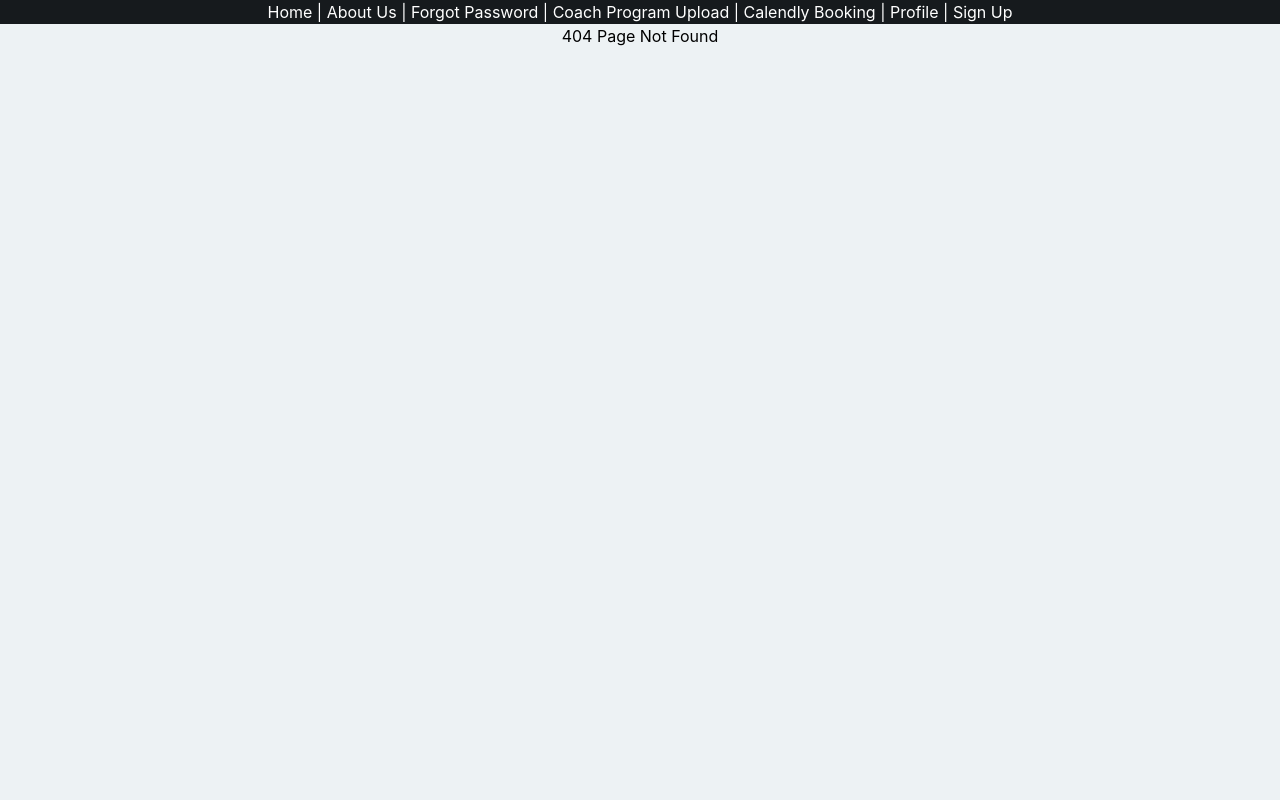
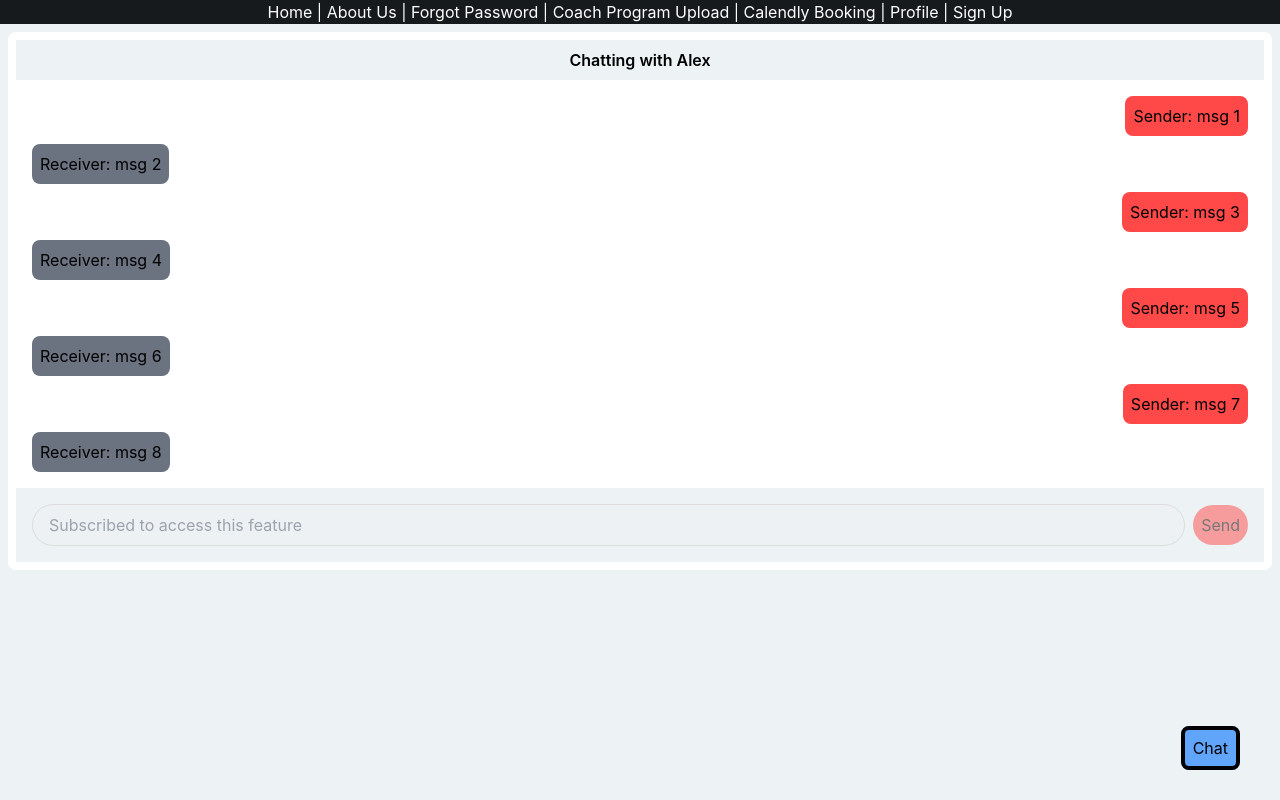
Before and after one commit to kyperbelt/adapted-strength, a React (Create React App) app in the folder frontend/adapted_strength-app/: page /chat in a window 1280 px wide. Before the commit this address had no page. Built offline with nearby package versions, Linux system fonts and the light colour scheme.

Commit message:
[Adapted-66] Chat User Interface (#59)
* Setup chatbox to allow user to send messages to only one person

* Added missing Chat.jsx file

* Added feature for subscribed and notification

* Added missing link to 'Layout.jsx'

```diff
--- a/frontend/adapted_strength-app/src/App.js
+++ b/frontend/adapted_strength-app/src/App.js
@@ -3,7 +3,7 @@ Module: App.js
 Team: TeraBITE
 */
 import './App.css';
-import { BrowserRouter, Route, Routes } from "react-router-dom";
+import {BrowserRouter, Link, Route, Routes} from "react-router-dom";
 import { lazy, Suspense } from 'react';
 import Layout from "./pages/Layout";
 // routes imported from pages folder
@@ -18,8 +18,10 @@ import Memberships from './pages/Memberships.jsx'
 import NotFound from "./pages/NotFound";
 import Login from "./pages/Login";
 import About from "./pages/About.jsx";
+import Chat from "./pages/Chat";
 
 import UploadProgram from './pages/ProgramUpload.jsx';
+
 
 /*
 IMPORTS FOR PROGRAM PAGES
@@ -89,6 +91,7 @@ function App() {
             <Route path="health-questionnaire" element={<HealthQuestionnaire />} />
             <Route path="memberships" element={<Memberships />} />
             <Route path='video-library' element={<VideoLibrary />} />
+            <Route path="chat" element={<Chat />} />
             <Route path="consultations" element={<Booking />} />
             <Route path="*" element={<NotFound />} />
           </Route>
--- /dev/null
+++ b/frontend/adapted_strength-app/src/pages/Chat.jsx
@@ -0,0 +1,93 @@
+function RightMessage({...props})
+{
+    return (
+        <div className="flex justify-end">
+            <div className="bg-custom-red rounded-lg p-2 max-w-xs">
+                {props.children}
+            </div>
+        </div>
+    );
+}
+
+function LeftMessage({...props})
+{
+    return (
+        <div className="flex">
+            <div className="bg-gray-500 rounded-lg p-2 max-w-xs">
+                {props.children}
+            </div>
+        </div>
+    )
+}
+
+function Subscribed()
+{
+    return (
+        <>
+            <input type="text" placeholder="Type your message..." className="flex-1 border rounded-full px-4 py-2 focus:outline-none"/>
+            <button className="rounded-full bg-custom-red block p-2 ml-2 hover:bg-custom-dark-red">Send</button>
+        </>
+    );
+}
+
+function NotSubscribed()
+{
+    return (
+        <>
+            <input type="text" placeholder="Subscribed to access this feature" className="flex-1 border rounded-full px-4 py-2 focus:outline-none" disabled/>
+            <button className="rounded-full bg-custom-red block p-2 ml-2 cursor-not-allowed opacity-50" disabled>Send</button>
+        </>
+    );
+}
+
+function ChatBox({...props})
+{
+    const isSubscribed = props.isSubscribed;
+
+    if(isSubscribed)
+    {
+        return <Subscribed/>;
+    }
+    return <NotSubscribed/>;
+}
+
+export default function Chat() {
+    return (
+        <div className="bg-white m-2 rounded-lg p-2">
+            <div className="font-semibold bg-custom-gray p-2">
+                Chatting with Alex
+            </div>
+            <div className="flex-1 overflow-y-auto p-4">
+                <div className="flex flex-col space-y-2">
+                    <RightMessage>
+                        Sender: msg 1
+                    </RightMessage>
+                    <LeftMessage>
+                        Receiver: msg 2
+                    </LeftMessage>
+                    <RightMessage>
+                        Sender: msg 3
+                    </RightMessage>
+                    <LeftMessage>
+                        Receiver: msg 4
+                    </LeftMessage>
+                    <RightMessage>
+                        Sender: msg 5
+                    </RightMessage>
+                    <LeftMessage>
+                        Receiver: msg 6
+                    </LeftMessage>
+                    <RightMessage>
+                        Sender: msg 7
+                    </RightMessage>
+                    <LeftMessage>
+                        Receiver: msg 8
+                    </LeftMessage>
+                </div>
+            </div>
+            <div className="bg-custom-gray p-4 flex items-center">
+                <ChatBox isSubscribed={false}/>
+            </div>
+        </div>
+    );
+}
--- a/frontend/adapted_strength-app/src/pages/Layout.jsx
+++ b/frontend/adapted_strength-app/src/pages/Layout.jsx
@@ -2,14 +2,29 @@
 Module: Layout.jsx
 Team: TeraBITE
 */
-import { Outlet } from "react-router-dom";
+import { Outlet, Link} from "react-router-dom";
 import NavBar from "../components/navBar";
+
+function ChatButton({...props})
+{
+    const messageNotification = props.messageNotification;
+    return (
+        <div className="fixed bottom-10 right-10">
+            <Link to="chat" className="border-4 border-black bg-blue-400 rounded-lg p-2 hover:bg-blue-300">Chat</Link>
+            {messageNotification && <span className="relative flex h-4 w-4 bottom-10 left-11">
+                <span className="animate-ping absolute inline-flex h-full w-full rounded-full bg-green-400 opacity-75"></span>
+                <span className="relative inline-flex rounded-full h-4 w-4 bg-green-500"></span>
+            </span>}
+        </div>
+    );
+}
 
 export default function Layout() {
     return (
         <div className="w-full h-full flex flex-col my-0">
             <NavBar />
             <Outlet className="" />
+            <ChatButton messageNotification={false}/>
         </div>
     );
 }
--- a/frontend/adapted_strength-app/tailwind.config.js
+++ b/frontend/adapted_strength-app/tailwind.config.js
@@ -11,6 +11,7 @@ module.exports = {
       }
       , colors: {
         'custom-red': '#FF4949',
+        'custom-dark-red': '#B23333',
         'custom-gray': '#EDF2F4',
         'custom-dark': '#161A1D',
       },
```
Also changed, not shown: 1 other file (tests, documents, lock files or other folders).
